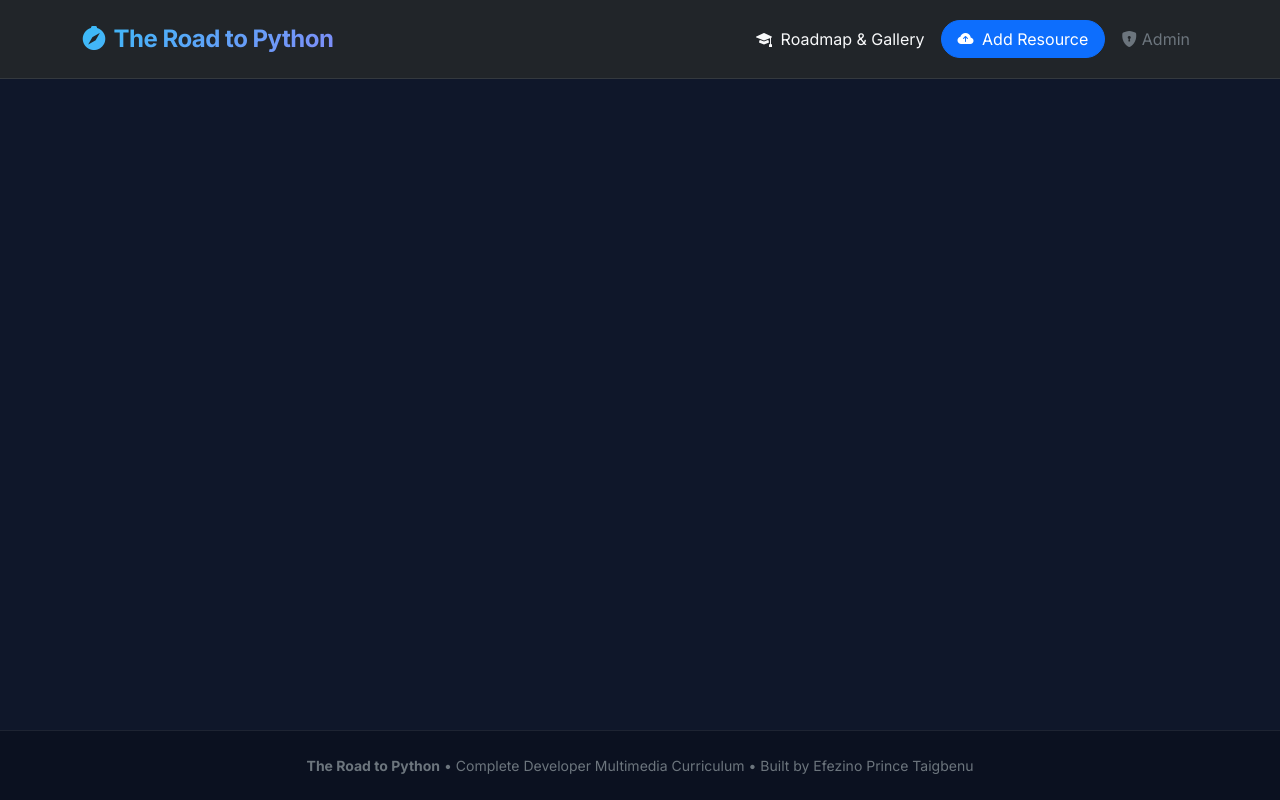
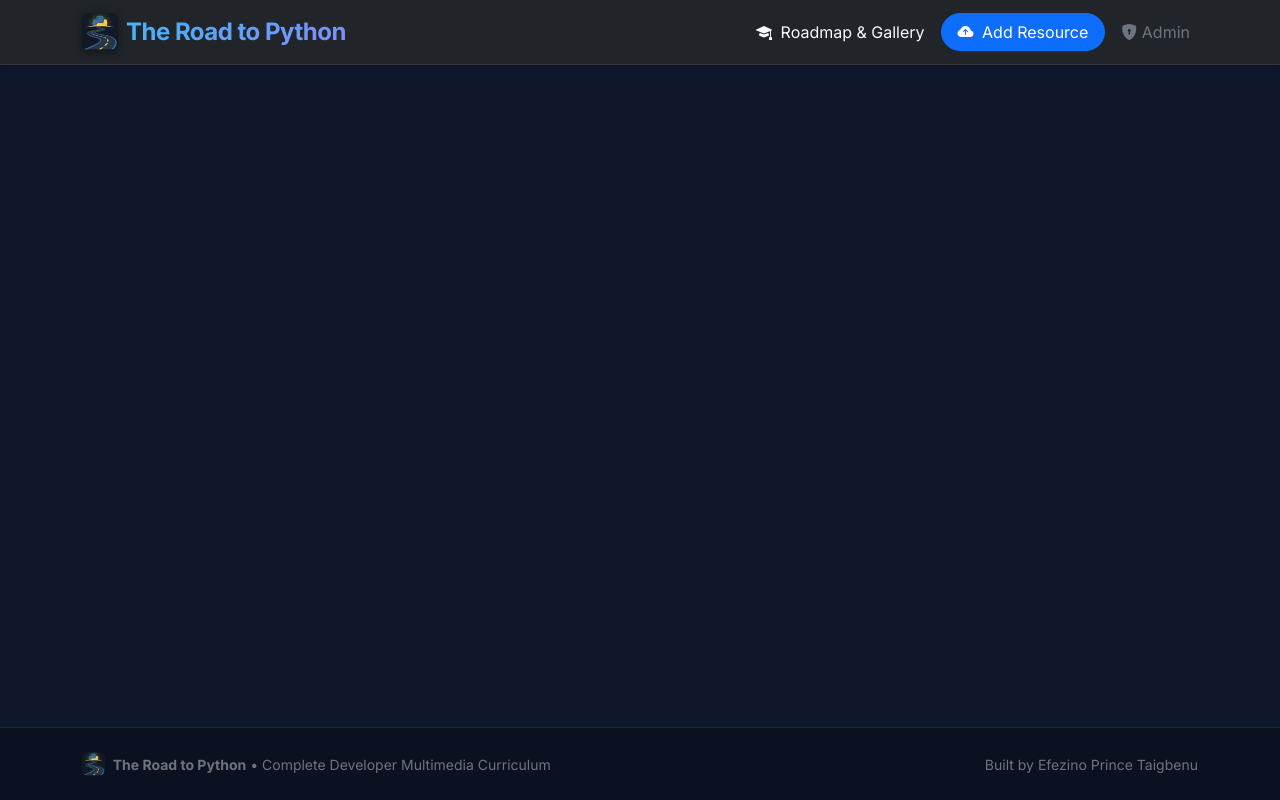
Before and after one commit to Zinolesky/bincom-assignment-5, a Django app: template media_app/templates/media_app/base.html in a window 1280 px wide. Run offline with Django 3.2, Linux system fonts and the light colour scheme; the template is opened without the code that fills it, so the values that code supplies are empty.

Commit message:
Add official 'The Road to Python' logo, navbar icon, hero badge, and browser favicon

```diff
--- a/media_app/templates/media_app/base.html
+++ b/media_app/templates/media_app/base.html
@@ -1,9 +1,12 @@
-<!DOCTYPE html>
+{% load static %}<!DOCTYPE html>
 <html lang="en">
 <head>
     <meta charset="UTF-8">
     <meta name="viewport" content="width=device-width, initial-scale=1.0">
     <title>{% block title %}The Road to Python | Multimedia Learning Platform{% endblock %}</title>
+    <!-- Favicon -->
+    <link rel="icon" type="image/png" href="{% static 'images/favicon.png' %}">
+    <link rel="shortcut icon" href="{% static 'images/favicon.ico' %}">
     <!-- Google Fonts -->
     <link href="https://fonts.googleapis.com/css2?family=Inter:wght@300;400;500;600;700&display=swap" rel="stylesheet">
     <!-- Bootstrap 5 CSS -->
@@ -25,6 +28,12 @@
             background: linear-gradient(135deg, #38bdf8 0%, #818cf8 100%);
             -webkit-background-clip: text;
             -webkit-text-fill-color: transparent;
+        }
+        .navbar-logo-img {
+            height: 38px;
+            width: auto;
+            object-fit: contain;
+            filter: drop-shadow(0 2px 4px rgba(0,0,0,0.4));
         }
         .card {
             background-color: #1e293b;
@@ -64,10 +73,11 @@
     {% block extra_head %}{% endblock %}
 </head>
 <body>
-    <nav class="navbar navbar-expand-lg navbar-dark bg-dark border-bottom border-secondary border-opacity-25 py-3 sticky-top">
+    <nav class="navbar navbar-expand-lg navbar-dark bg-dark border-bottom border-secondary border-opacity-25 py-2 sticky-top shadow-sm">
         <div class="container">
-            <a class="navbar-brand fs-4" href="{% url 'media_gallery' %}">
-                <i class="bi bi-compass-fill me-2 text-warning"></i>The Road to Python
+            <a class="navbar-brand fs-4 d-flex align-items-center" href="{% url 'media_gallery' %}">
+                <img src="{% static 'images/logo_icon.png' %}" alt="The Road to Python Logo" class="navbar-logo-img me-2 rounded-2">
+                <span>The Road to Python</span>
             </a>
             <button class="navbar-toggler" type="button" data-bs-toggle="collapse" data-bs-target="#navContent">
                 <span class="navbar-toggler-icon"></span>
@@ -108,8 +118,12 @@
     </main>
 
     <footer class="py-4 text-center text-secondary small">
-        <div class="container">
-            <strong>The Road to Python</strong> &bull; Complete Developer Multimedia Curriculum &bull; Built by Efezino Prince Taigbenu
+        <div class="container d-flex flex-column flex-sm-row justify-content-between align-items-center gap-2">
+            <div class="d-flex align-items-center gap-2">
+                <img src="{% static 'images/logo_icon.png' %}" alt="Logo" height="24" class="rounded">
+                <span><strong>The Road to Python</strong> &bull; Complete Developer Multimedia Curriculum</span>
+            </div>
+            <div>Built by Efezino Prince Taigbenu</div>
         </div>
     </footer>
 
```
Also changed, not shown: media_app/templates/media_app/gallery.html (+9 -3 lines), static/images/favicon.ico (added), static/images/favicon.png (added), static/images/hero_banner.png (added), static/images/logo_badge.png (added), static/images/logo_full.png (added), static/images/logo_icon.png (added).
